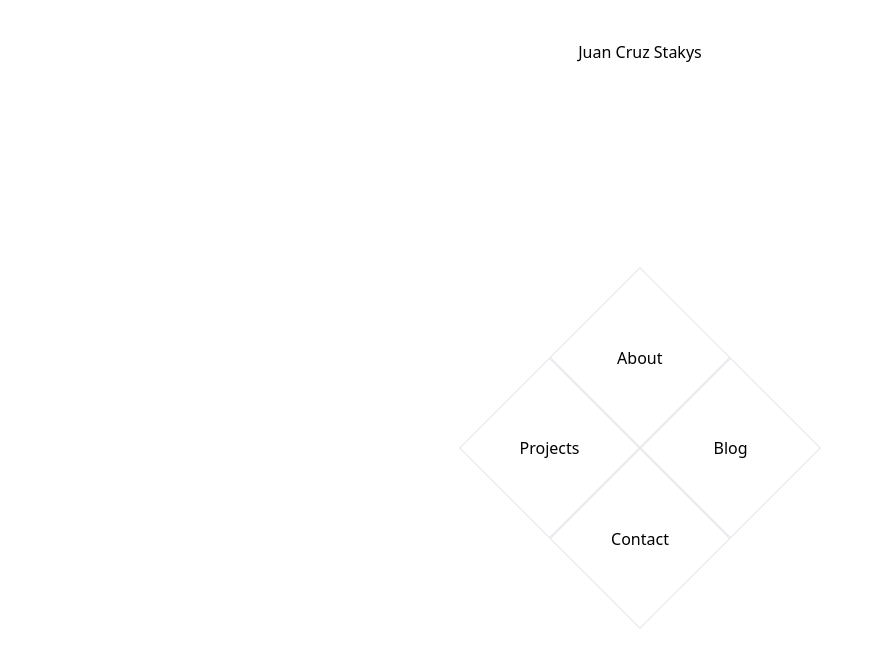
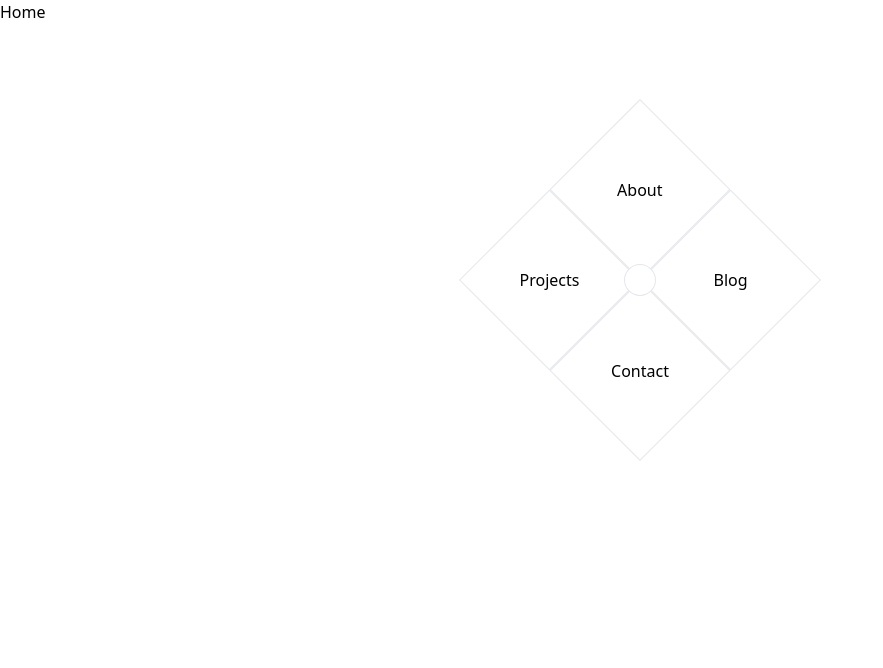
Before and after one commit to juanstakys/simon-says-juan-stakys-portfolio, a Vue app: page / in a window 1280 px wide. Shown: the top 668 px of the page, without its empty margins (0-883 px from the left). Built offline with nearby package versions, Linux system fonts and the light colour scheme.

Commit message:
Center Button and Views

```diff
--- a/package.json
+++ b/package.json
@@ -12,13 +12,15 @@
     "core-js": "^3.8.3",
     "postcss": "^8",
     "tailwindcss": "^3",
-    "vue": "^3.2.13"
+    "vue": "^3.2.13",
+    "vue-router": "^4.0.3"
   },
   "devDependencies": {
     "@babel/core": "^7.12.16",
     "@babel/eslint-parser": "^7.12.16",
     "@vue/cli-plugin-babel": "~5.0.0",
     "@vue/cli-plugin-eslint": "~5.0.0",
+    "@vue/cli-plugin-router": "~5.0.0",
     "@vue/cli-service": "~5.0.0",
     "eslint": "^7.32.0",
     "eslint-plugin-vue": "^8.0.3",
--- a/src/App.vue
+++ b/src/App.vue
@@ -1,12 +1,10 @@
 <template>
-  <div class="flex flex-col items-center">
-    <h1 class="mt-10">Juan Cruz Stakys</h1>
-    <SimonPad class="mt-64" />
-  </div>
+  <nav>
+    <router-link to="/" class="hover:underline hover:italic">Home</router-link>
+  </nav>
+  <section class="text-center">
+    <router-view @navigate="(link) => this.$router.push(link)" />
+  </section>
 </template>
 
-<script setup>
-import SimonPad from "./components/SimonPad.vue";
-</script>
-
-<style scoped></style>
+<style></style>
--- a/src/components/SimonButton.vue
+++ b/src/components/SimonButton.vue
@@ -8,7 +8,7 @@
 
 <script setup>
 import { defineProps } from "vue";
-const props = defineProps(["tag"]);
+const props = defineProps(["tag", "link"]);
 </script>
 
 <style scoped></style>
--- /dev/null
+++ b/src/components/SimonCenterButton.vue
@@ -0,0 +1,7 @@
+<template>
+  <div class="absolute border rounded-full h-8 w-8 right-[43.75%] bg-white"></div>
+</template>
+
+<script setup></script>
+
+<style scoped></style>
--- a/src/components/SimonPad.vue
+++ b/src/components/SimonPad.vue
@@ -1,18 +1,25 @@
 <template>
   <section class="flex flex-col justify-center rotate-[-45deg] gap-0">
     <div class="flex">
-      <SimonButton tag="Projects" />
-      <SimonButton tag="About" />
+      <SimonButton tag="Projects" @click="$emit('navigate', '/projects')" />
+      <SimonButton tag="About" @click="$emit('navigate', '/about')" />
     </div>
     <div class="flex">
-      <SimonButton tag="Contact" />
-      <SimonButton tag="Blog" />
+      <SimonButton tag="Contact" @click="$emit('navigate', '/contact')" />
+      <SimonButton
+        tag="Blog"
+        @click="
+          console.log('%cThis will redirect to an external blog soon!', 'color:#66FF99')
+        "
+      />
     </div>
+    <SimonCenterButton />
   </section>
 </template>
 
 <script setup>
 import SimonButton from "./SimonButton.vue";
+import SimonCenterButton from "./SimonCenterButton.vue";
 </script>
 
 <style scoped></style>
--- a/src/main.js
+++ b/src/main.js
@@ -1,5 +1,6 @@
 import { createApp } from 'vue'
 import App from './App.vue'
 import './assets/tailwind.css'
+import router from './router'
 
-createApp(App).mount('#app')
+createApp(App).use(router).mount('#app')
--- /dev/null
+++ b/src/router/index.js
@@ -0,0 +1,32 @@
+import { createRouter, createWebHashHistory } from 'vue-router'
+import HomeView from '../views/HomeView.vue'
+
+const routes = [
+  {
+    path: '/',
+    name: 'home',
+    component: HomeView
+  },
+  {
+    path: '/about',
+    name: 'about',
+    component: () => import(/* webpackChunkName: "about" */ '../views/AboutView.vue')
+  },
+  {
+    path: '/projects',
+    name: 'projects',
+    component: () => import(/* webpackChunkName: "about" */ '../views/ProjectsView.vue')
+  },
+  {
+    path: '/contact',
+    name: 'contact',
+    component: () => import(/* webpackChunkName: "about" */ '../views/ContactView.vue')
+  }
+]
+
+const router = createRouter({
+  history: createWebHashHistory(),
+  routes
+})
+
+export default router
--- /dev/null
+++ b/src/views/AboutView.vue
@@ -0,0 +1,5 @@
+<template>
+  <div class="about">
+    <h1>This is an about page</h1>
+  </div>
+</template>
--- /dev/null
+++ b/src/views/ContactView.vue
@@ -0,0 +1,9 @@
+<template>
+  <div>
+    <p>These are my contact links! Here you go!</p>
+  </div>
+</template>
+
+<script setup></script>
+
+<style scoped></style>
--- /dev/null
+++ b/src/views/HomeView.vue
@@ -0,0 +1,9 @@
+<template>
+  <div class="flex justify-center mt-32">
+    <SimonPad @navigate="(link) => $emit('navigate', link)" />
+  </div>
+</template>
+
+<script setup>
+import SimonPad from "@/components/SimonPad.vue";
+</script>
--- /dev/null
+++ b/src/views/ProjectsView.vue
@@ -0,0 +1,13 @@
+<template>
+  <div>
+    <ul>
+      <li v-for="index in 10" :key="index">
+        <p>{{ index }}</p>
+      </li>
+    </ul>
+  </div>
+</template>
+
+<script setup></script>
+
+<style scoped></style>
```
Also changed, not shown: 1 other file (tests, documents, lock files or other folders).
